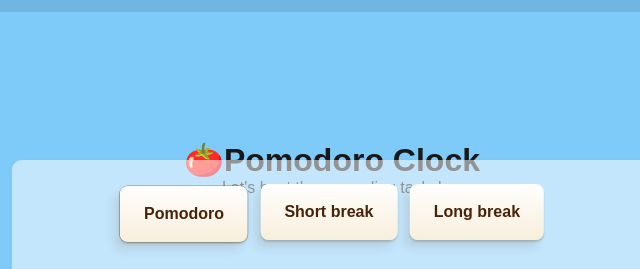
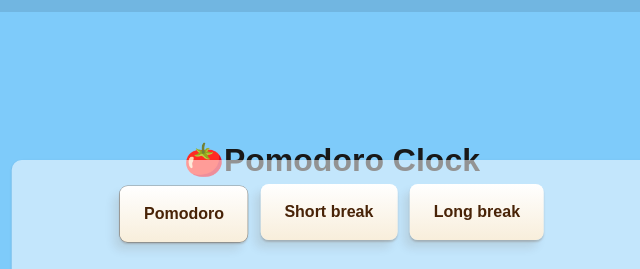
Before and after one commit to jonatantech/pomodoro-clock, a plain HTML site: page index.html in a window 1280 px wide. Shown: the top 269 px of the page, 308-948 px from the left. Drawn offline with Linux system fonts and the light colour scheme.

Commit message:
Removed span text.

```diff
--- a/index.html
+++ b/index.html
@@ -12,7 +12,7 @@
 
 <body>
  <h1 class="main-headline">🍅Pomodoro Clock</h1>
-  <span class="sub-headline">Let's beat those pending tasks!</span>
+  <!---<span class="sub-headline">Let's beat those pending tasks!</span>--->
   <main class="app">
     <progress id="js-progress" value="0"></progress>
     <div class="progress-bar"></div>
```
